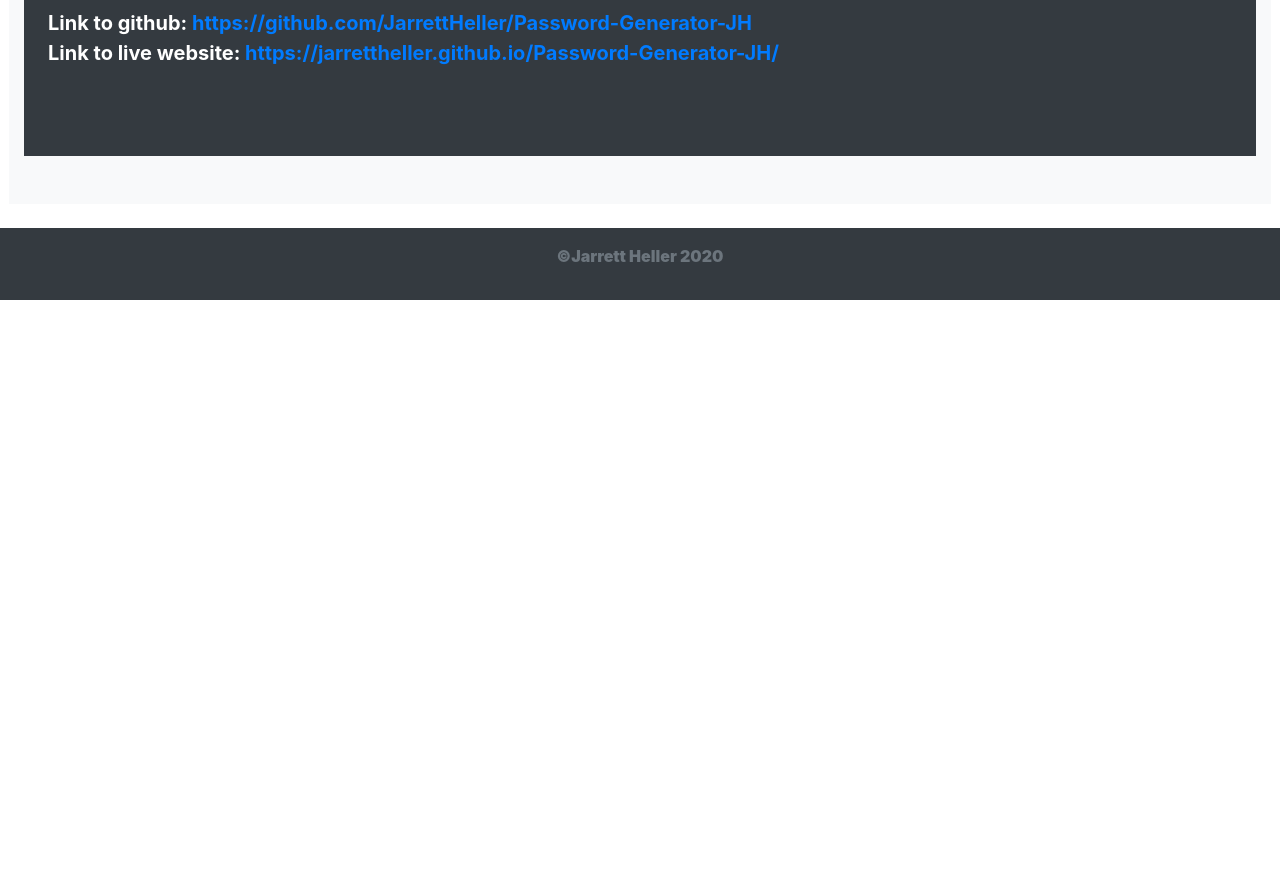
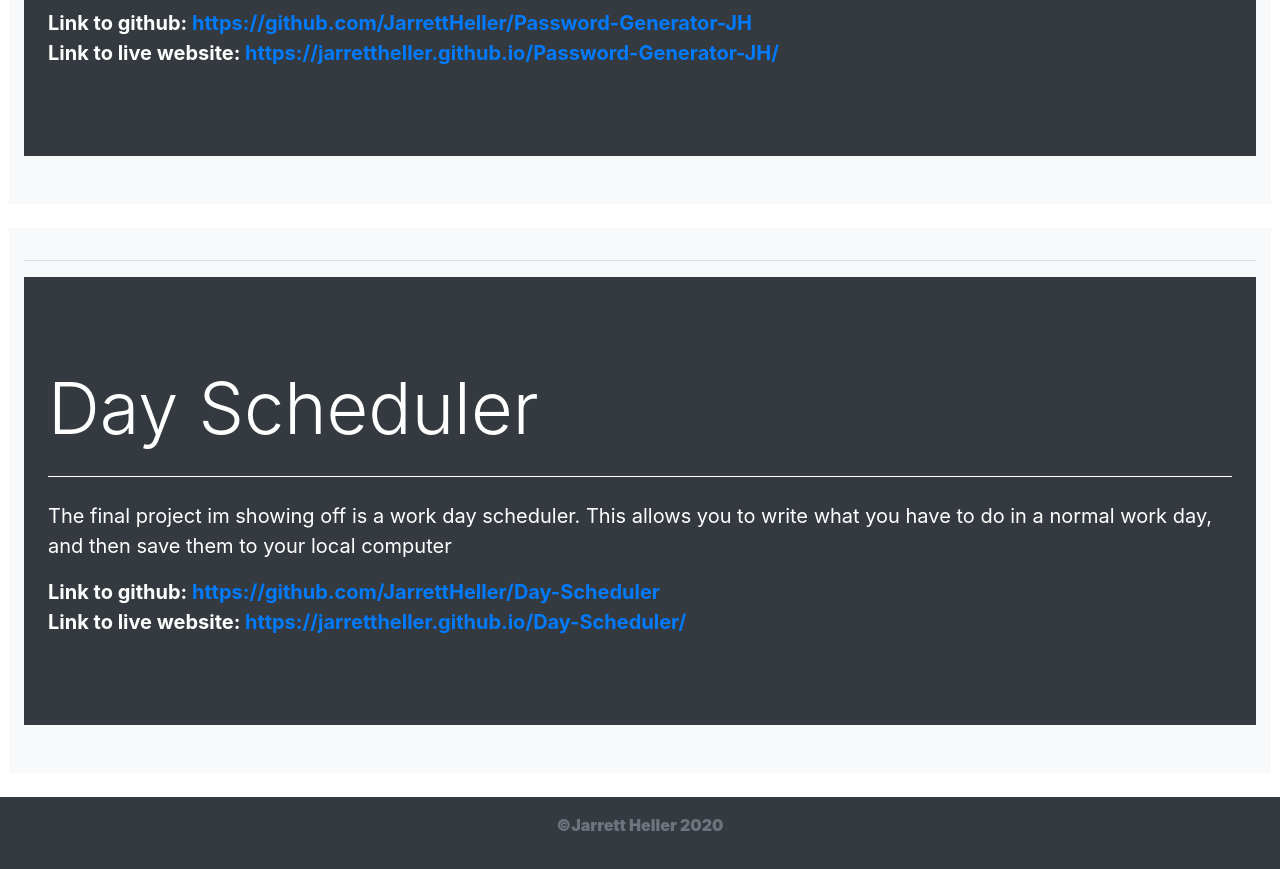
Before and after one commit to JarrettHeller/Better-Portfolio, a plain HTML site: page portfolio.html in a window 1280 px wide. Shown: the part 1518-2387 px from the top of the page. Before the commit the page ends 1818 px from the top, so only its background shows below. Drawn offline with nearby package versions, Linux system fonts and the light colour scheme.

Commit message:
Made Changes to portfolio and contact
Added the final project to portfolio, and some minor changes. Added GitHub and Linked in links to my contact (also made sure that the email link works, and it does).

```diff
--- a/portfolio.html
+++ b/portfolio.html
@@ -37,7 +37,7 @@
             <div class="py-3 col-sm-12 bg-light">
               <h1 class="display-4">Portfolio</h1>
                 <hr>
-                <!--added more info-->
+                <!--added more info, and 3 projects-->
                 <div class="jumbotron jumbotron-fluid bg-dark text-white">
                   <div class="m-4 container-xs">
                     <h1 class="display-3">A few projects</h1>
@@ -53,10 +53,10 @@
       <div class="row">
           <div class="py-3 col-sm-12 bg-light">
               <hr>
-              <!--added more info-->
+              <!--DnD Spells-->
               <div class="jumbotron jumbotron-fluid bg-dark text-white">
                 <div class="m-4 container-xs">
-                  <h1 class="display-3">DnD spells</h1>
+                  <h1 class="display-3">DnD Spells</h1>
                   <hr class="my-4 border-white">
                   <p class="lead"><strong> One of the projects im proud of is this Dungeons and dragons spell list. Me and a few other coders built a website to show the spells 4 of the 6 spellcasters can use.
                     <p class="lead"><strong>Link to github: <a href="https://github.com/JarrettHeller/DnD-Spells"> https://github.com/JarrettHeller/DnD-Spells</a>
@@ -72,7 +72,7 @@
     <div class="row">
         <div class="py-3 col-sm-12 bg-light">
             <hr>
-            <!--added more info-->
+            <!--Password Generator-->
             <div class="jumbotron jumbotron-fluid bg-dark text-white">
               <div class="m-4 container-xs">
                 <h1 class="display-3">Password Generator</h1>
@@ -85,6 +85,25 @@
             </div>
         </div>
     </div>
+</main>
+
+<main class="m-4 container-xs">
+  <div class="row">
+      <div class="py-3 col-sm-12 bg-light">
+          <hr>
+          <!--Day Scheduler-->
+          <div class="jumbotron jumbotron-fluid bg-dark text-white">
+            <div class="m-4 container-xs">
+              <h1 class="display-3">Day Scheduler</h1>
+              <hr class="my-4 border-white">
+              <p class="lead"><strong> The final project im showing off is a work day scheduler. This allows you to write what you have to do in a normal work day, and then save them to your local computer
+                <p class="lead"><strong>Link to github: <a href="https://github.com/JarrettHeller/Day-Scheduler"> https://github.com/JarrettHeller/Day-Scheduler</a>
+                  <br> Link to live website: <a href="https://jarrettheller.github.io/Day-Scheduler/"> https://jarrettheller.github.io/Day-Scheduler/</a>
+              </strong></p>
+            </div>
+          </div>
+      </div>
+  </div>
 </main>
 
     <!--Footer Content-->
```
